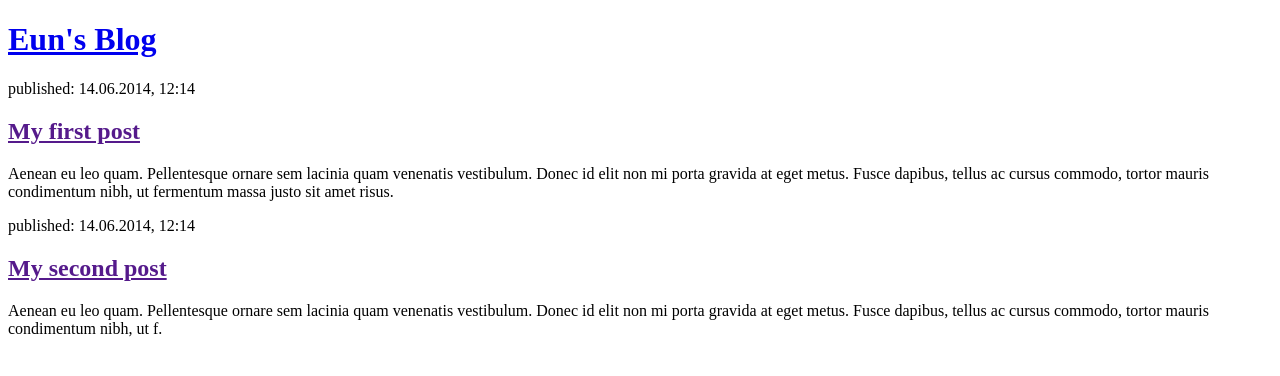
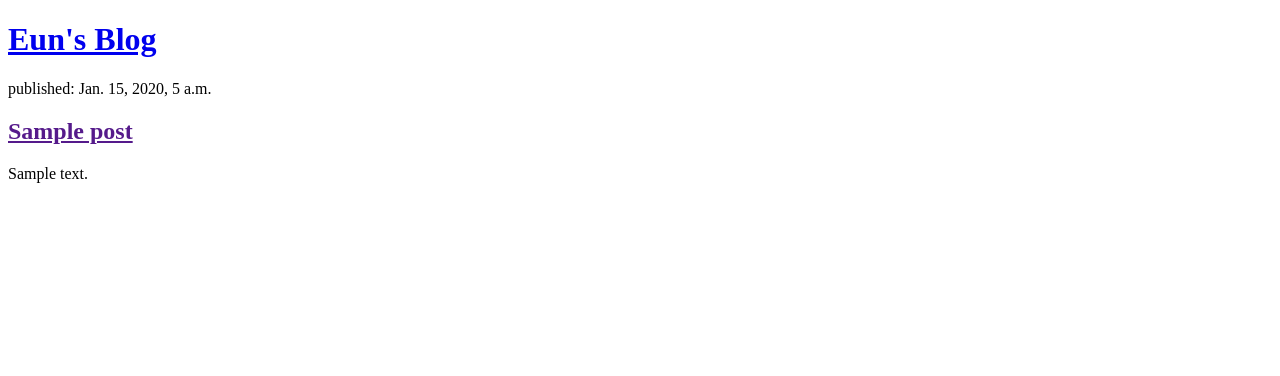
Before and after one commit to Euntastic/my-first-blog, a Django app: page / in a window 1280 px wide. Shown: the top 376 px of the page. Run offline with Django 4.2, Linux system fonts and the light colour scheme; tables that the repository leaves empty hold one stand-in row (values such as "Sample post").

Commit message:
Modified templates.
Modified templates to display posts from database.

```diff
--- a/blog/templates/blog/post_list.html
+++ b/blog/templates/blog/post_list.html
@@ -11,16 +11,12 @@
         <h1><a href="/">Eun's Blog</a></h1>
     </header>
 
+    {% for post in posts %}
     <article>
-        <time>published: 14.06.2014, 12:14</time>
-        <h2><a href="">My first post</a></h2>
-        <p>Aenean eu leo quam. Pellentesque ornare sem lacinia quam venenatis vestibulum. Donec id elit non mi porta gravida at eget metus. Fusce dapibus, tellus ac cursus commodo, tortor mauris condimentum nibh, ut fermentum massa justo sit amet risus.</p>
+        <time>published: {{ post.published_date }}</time>
+        <h2><a href="">{{ post.title}}</a></h2>
+        <p>{{ post.text|linebreaksbr }}</p>
     </article>
-
-    <article>
-        <time>published: 14.06.2014, 12:14</time>
-        <h2><a href="">My second post</a></h2>
-        <p>Aenean eu leo quam. Pellentesque ornare sem lacinia quam venenatis vestibulum. Donec id elit non mi porta gravida at eget metus. Fusce dapibus, tellus ac cursus commodo, tortor mauris condimentum nibh, ut f.</p>
-    </article>
+    {% endfor %}
 </body>
 </html>
--- a/blog/views.py
+++ b/blog/views.py
@@ -1,5 +1,8 @@
 from django.shortcuts import render
+from django.utils import timezone
+from .models import Post
 
 # Create your views here.
 def post_list(request):
-    return render(request, 'blog/post_list.html', {})
+    posts = Post.objects.filter(published_date__lte=timezone.now()).order_by('published_date')
+    return render(request, 'blog/post_list.html', {'posts': posts})
```
